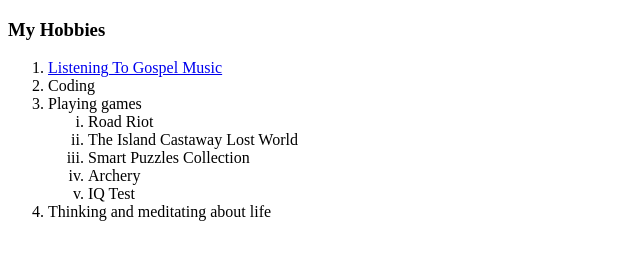
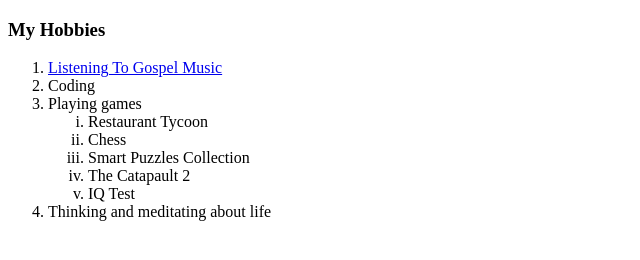
Before and after one commit to Jude-Oniti/cv, a plain HTML site: page hobbies.html in a window 1280 px wide. Shown: the whole page, without its empty margins (0-640 px from the left). Drawn offline with Linux system fonts and the light colour scheme.

Commit message:
Update hobbies.html

```diff
--- a/hobbies.html
+++ b/hobbies.html
@@ -11,10 +11,10 @@
         <li>Coding</li>
         <li>Playing games
           <ol type="i">
-            <li>Road Riot</li>
-            <li>The Island Castaway Lost World </li>
+            <li>Restaurant Tycoon</li>
+            <li>Chess </li>
             <li>Smart Puzzles Collection</li>
-            <li>Archery</li>
+            <li>The Catapault 2</li>
             <li>IQ Test</li>
           </ol>
         </li>
```
